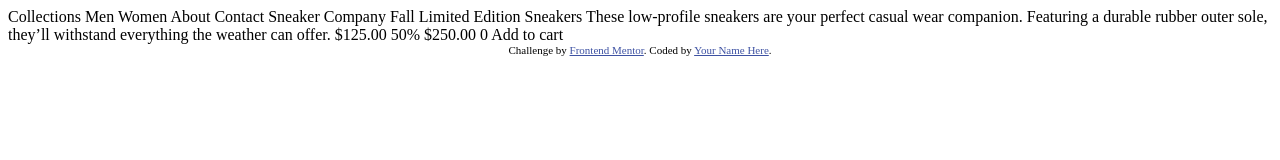
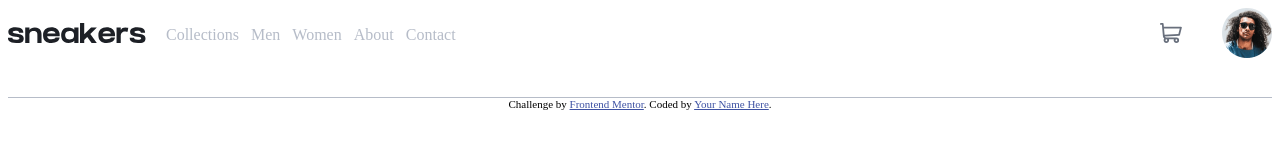
Before and after one commit to Dbean87/ecommerce-product-page-main, a plain HTML site: page index.html in a window 1280 px wide. Drawn offline with Linux system fonts and the light colour scheme.

Commit message:
setup sass and css files for styles

```diff
--- /dev/null
+++ b/assets/scss/main.scss
@@ -0,0 +1,40 @@
+// Global Variables
+
+$textGrey: hsl(220, 14%, 75%);
+
+
+
+
+
+header{
+    display: flex;
+    justify-content: flex-start;
+    align-items:center;
+    border-bottom: $textGrey solid 1px;
+    padding-bottom: 35px;
+
+    .logo{
+        margin-right: 20px;
+    }
+
+    .nav{
+        display: flex;
+        gap: 5%;
+
+        a{
+            color: $textGrey;
+            text-decoration: none;
+        }
+    }
+
+    .icons{
+        margin-left:auto;
+        display:flex;
+        align-items:center;
+        gap: 40px;
+    }
+
+    .avatar img{
+        width:50px;
+    }
+}
--- a/index.html
+++ b/index.html
@@ -5,7 +5,7 @@
   <meta name="viewport" content="width=device-width, initial-scale=1.0"> <!-- displays site properly based on user's device -->
 
   <link rel="icon" type="image/png" sizes="32x32" href="./images/favicon-32x32.png">
-
+  <link rel="stylesheet" href="/assets/css/main.css">
   <title>Frontend Mentor | E-commerce product page</title>
 
   <!-- Feel free to remove these styles or customise in your own stylesheet 👍 -->
@@ -16,25 +16,26 @@
 </head>
 <body>
 
-  Collections
-  Men
-  Women
-  About
-  Contact
+  <header>
+    <a class="logo" href="/"><img src="\images\logo.svg" alt=""></a>
+    <nav class="nav">
+      <a href="/">Collections</a>
+      <a href="/">Men</a>
+      <a href="/">Women</a>
+      <a href="/">About</a>
+      <a href="/">Contact</a>
+    </nav>
+    <div class="icons">
+      <a href="/"><img src="images/icon-cart.svg"/></a>
+      <a class="avatar"href="/"><img src="images/image-avatar.png"/></a>
 
-  Sneaker Company
 
-  Fall Limited Edition Sneakers
+    </div>
+  </header>
 
-  These low-profile sneakers are your perfect casual wear companion. Featuring a
-  durable rubber outer sole, they’ll withstand everything the weather can offer.
 
-  $125.00
-  50%
-  $250.00
 
-  0
-  Add to cart
+
 
   <div class="attribution">
     Challenge by <a href="https://www.frontendmentor.io?ref=challenge" target="_blank">Frontend Mentor</a>.
```
Also changed, not shown: assets/css/main.css (added), 2 other files.
